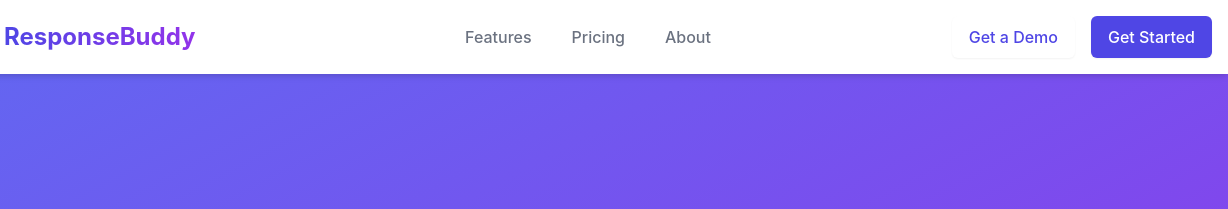
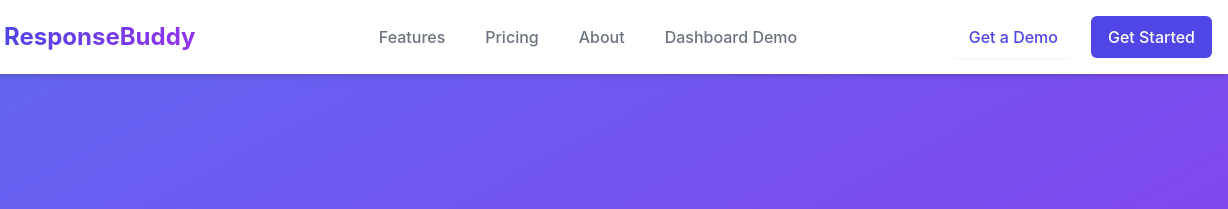
Before and after one commit to mbzzzzz/responsebuddy, a website built with Vite: page index.html in a window 1280 px wide. Shown: the top 209 px of the page, 52-1280 px from the left. Built offline with nearby package versions, Linux system fonts and the light colour scheme.

Commit message:
Update index.html

```diff
--- a/index.html
+++ b/index.html
@@ -44,6 +44,7 @@
                     <a href="#features" class="text-base font-medium text-gray-500 hover:text-gray-900 transition-colors duration-300 ease-in-out">Features</a>
                     <a href="#pricing" class="text-base font-medium text-gray-500 hover:text-gray-900 transition-colors duration-300 ease-in-out">Pricing</a>
                     <a href="#about" class="text-base font-medium text-gray-500 hover:text-gray-900 transition-colors duration-300 ease-in-out">About</a>
+                    <a href="dashboard.html" class="text-base font-medium text-gray-500 hover:text-gray-900 transition-colors duration-300 ease-in-out">Dashboard Demo</a>
                 </nav>
                 <div class="hidden md:flex items-center justify-end md:flex-1 lg:w-0 space-x-4">
                     <a href="get-demo.html" class="inline-flex items-center justify-center px-4 py-2 border border-transparent rounded-md shadow-sm text-base font-medium text-indigo-600 bg-white hover:bg-indigo-50 transition-colors duration-300 ease-in-out">
@@ -79,6 +80,7 @@
                             <a href="#features" class="text-base font-medium text-gray-900 hover:text-gray-700 transition-colors duration-300 ease-in-out">Features</a>
                             <a href="#pricing" class="text-base font-medium text-gray-900 hover:text-gray-700 transition-colors duration-300 ease-in-out">Pricing</a>
                             <a href="#about" class="text-base font-medium text-gray-900 hover:text-gray-700 transition-colors duration-300 ease-in-out">About</a>
+                            <a href="dashboard.html" class="text-base font-medium text-gray-900 hover:text-gray-700 transition-colors duration-300 ease-in-out">Dashboard Demo</a>
                         </nav>
                     </div>
                 </div>
@@ -227,9 +229,8 @@
             <div class="container mx-auto px-4 sm:px-6 lg:px-8">
                 <h2 class="text-3xl sm:text-4xl font-bold text-center text-gray-900 mb-12 animate-fade-in-up">About ResponseBuddy</h2>
                 <p class="text-lg text-gray-600 text-center mb-8">We're revolutionizing customer support with AI-powered solutions.</p>
-                </div>
+            </div>
         </section>
-
     </main>
 
     <footer class="bg-gray-900 text-white">
@@ -273,6 +274,7 @@
             </div>
         </div>
     </footer>
+
     <!-- Chatbot button -->
     <button id="chatbot-button" class="fixed bottom-4 right-4 bg-indigo-600 text-white p-4 rounded-full shadow-lg hover:bg-indigo-700 transition-colors duration-300 z-50 animate-bounce" aria-label="Open chat">
         <svg xmlns="http://www.w3.org/2000/svg" class="h-6 w-6" viewBox="0 0 24 24" fill="none" stroke="currentColor" stroke-width="2" stroke-linecap="round" stroke-linejoin="round">
@@ -280,7 +282,7 @@
         </svg>
     </button>
 
-    <!-- Chatbot iframe -->
+    <!-- Chatbot container -->
     <div id="chatbot-container" class="fixed bottom-20 right-4 z-50 hidden animate-fade-in">
         <div class="bg-white rounded-lg shadow-xl overflow-hidden">
             <div class="flex justify-between items-center bg-indigo-600 text-white p-4">
@@ -301,6 +303,7 @@
             ></iframe>
         </div>
     </div>
+
     <script src="script.js"></script>
 </body>
 </html>
```
